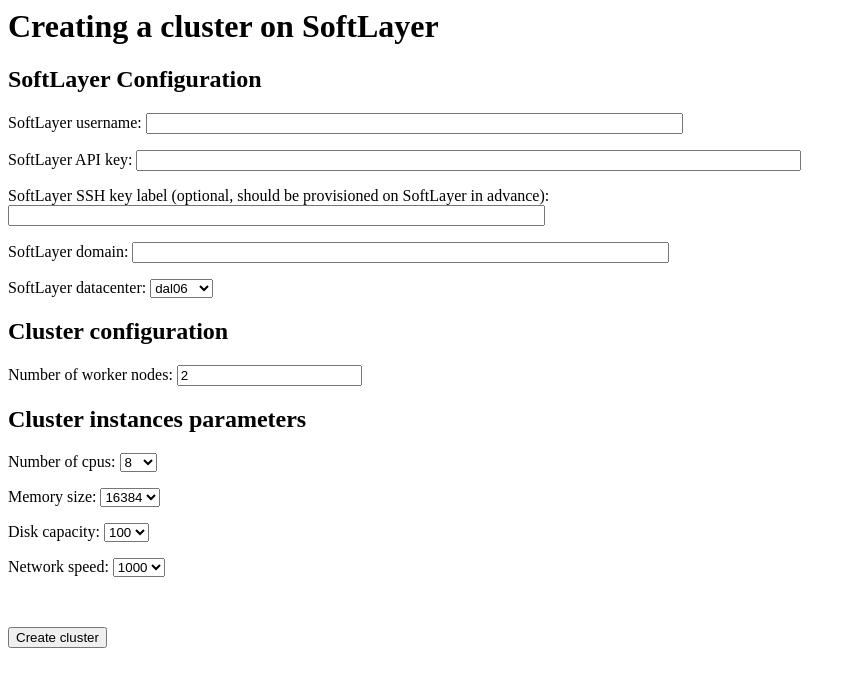
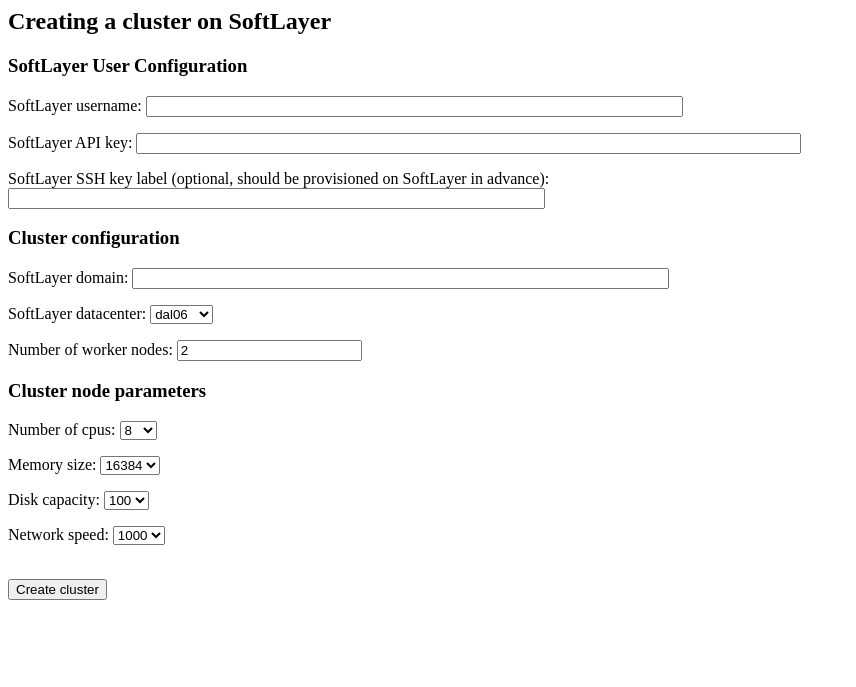
Before and after one commit to irifed/softlayer-clustermanager, a Flask app: page /create_cluster in a window 1280 px wide. Shown: the top 687 px of the page, without its empty margins (0-856 px from the left). Run offline with Flask 2, Linux system fonts and the light colour scheme.

Commit message:
makeup form

```diff
--- a/endpoint/templates/form.html
+++ b/endpoint/templates/form.html
@@ -1,7 +1,9 @@
 {% extends 'base.html' %}
+
+
 {% block content %}
-        <h1>Creating a cluster on SoftLayer</h1>
-  <h2>SoftLayer Configuration</h2>
+        <h2>Creating a cluster on SoftLayer</h2>
+  <h3>SoftLayer User Configuration</h3>
   <form action='' method='post' name='create_cluster'>
 
       {{ form.hidden_tag() }}
@@ -19,21 +21,20 @@
           {% for error in form.sl_ssh_key.errors %}
             <span style="color: red;">[{{ error }}]</span>
           {% endfor %}<br></p>
+
+    <h3>Cluster configuration</h3>
       <p>SoftLayer domain: {{ form.sl_domain(size=64) }}
           {% for error in form.sl_domain.errors %}
-            <span style="color: red;">[{{ error }}]</span>
+          <span style="color: red;">[{{ error }}]</span>
           {% endfor %}<br></p>
       <p>SoftLayer datacenter: {{ form.sl_datacenter }}
           <br></p>
-
-
-    <h2>Cluster configuration</h2>
       <p>Number of worker nodes: {{ form.num_workers }}
           {% for error in form.sl_domain.errors %}
             <span style="color: red;">[{{ error }}]</span>
           {% endfor %}<br></p>
 
-      <h2>Cluster instances parameters</h2>
+      <h3>Cluster node parameters</h3>
       <p>Number of cpus: {{ form.sl_cpus }}
           <br></p>
       <p>Memory size: {{ form.sl_memory }}
@@ -44,6 +45,8 @@
           <br></p>
 
       <br>
-      <p><input type='submit' value='Create cluster'></p>
+      <!--<p><input type='submit' value='Create cluster'></p>-->
+      <button class="btn btn-lg btn-success" type="submit">Create cluster</button>
+
   </form>
 {% endblock %}
```
